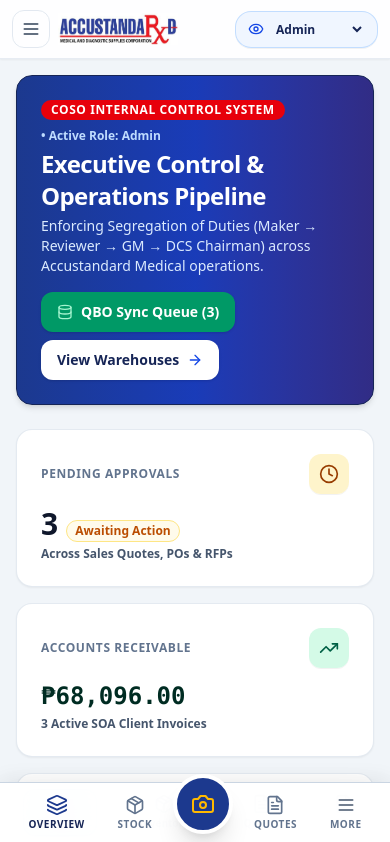
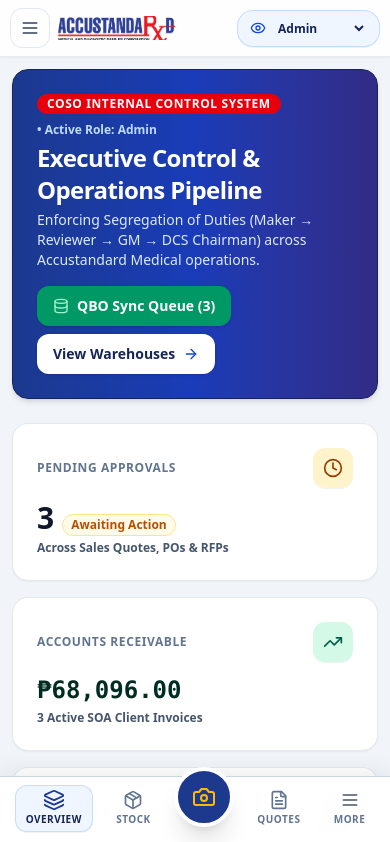
Before and after one commit to ItsAdventureTime/portfolio-accustandard, a Next.js app: page /accustandard/demo/ in a window 390 px wide. Shown: the top 842 px of the page. Built offline with nearby package versions, Linux system fonts and the light colour scheme.

Commit message:
fix(ui/ux): resolve mobile notch collision, remove duplicate bottom nav bar, add safe-area insets

```diff
--- a/src/app/layout.tsx
+++ b/src/app/layout.tsx
@@ -1,9 +1,17 @@
-import type { Metadata } from 'next';
+import type { Metadata, Viewport } from 'next';
 import './globals.css';
 
 export const metadata: Metadata = {
   title: "Accustandard ERP Dashboard",
   description: "Control-First Enterprise Operations ERP & Multi-Location Inventory Dashboard for Accustandard Medical and Diagnostic Supplies Corporation",
+};
+
+export const viewport: Viewport = {
+  width: 'device-width',
+  initialScale: 1,
+  maximumScale: 1,
+  viewportFit: 'cover',
+  themeColor: '#0f172a',
 };
 
 export default function RootLayout({
--- a/src/app/page.tsx
+++ b/src/app/page.tsx
@@ -548,7 +548,7 @@ export default function Home() {
         />
 
         {/* Feature Module Workspace Container */}
-        <main className="flex-1 overflow-y-auto p-4 sm:p-6 lg:p-8 space-y-6 pb-24 md:pb-8 w-full">
+        <main className="flex-1 overflow-y-auto p-3 sm:p-6 lg:p-8 space-y-4 sm:space-y-6 pb-32 md:pb-8 w-full">
           {activeTab === 'overview' && (
             <ExecutiveOverview
               approvalsList={approvalsList}
@@ -644,65 +644,6 @@ export default function Home() {
             />
           )}
         </main>
-      </div>
-
-      {/* Role-Dynamic Mobile Navigation Bar */}
-      <div className="md:hidden fixed bottom-0 left-0 right-0 z-40 bg-white/95 text-slate-800 backdrop-blur-md border-t border-slate-200 shadow-[0_-4px_20px_rgba(0,0,0,0.06)] px-2 pt-1.5 pb-[max(0.5rem,env(safe-area-inset-bottom))] flex justify-around items-center text-[10px] font-bold no-print">
-        {allowedTabs.includes('overview') && (
-          <button
-            onClick={() => handleSelectTab('overview')}
-            className={`flex flex-col items-center py-1 px-3 rounded-xl transition ${
-              activeTab === 'overview'
-                ? 'text-blue-900 font-black bg-blue-50 border border-blue-200/80 shadow-2xs'
-                : 'text-slate-500 hover:text-slate-900 hover:bg-slate-100'
-            }`}
-          >
-            <Layers className="w-5 h-5 mb-0.5" />
-            <span>Overview</span>
-          </button>
-        )}
-
-        {allowedTabs.includes('inventory') && (
-          <button
-            onClick={() => handleSelectTab('inventory')}
-            className={`flex flex-col items-center py-1 px-3 rounded-xl transition ${
-              activeTab === 'inventory'
-                ? 'text-blue-900 font-black bg-blue-50 border border-blue-200/80 shadow-2xs'
-                : 'text-slate-500 hover:text-slate-900 hover:bg-slate-100'
-            }`}
-          >
-            <Package className="w-5 h-5 mb-0.5" />
-            <span>Inventory</span>
-          </button>
-        )}
-
-        {allowedTabs.includes('quotations') && (
-          <button
-            onClick={() => handleSelectTab('quotations')}
-            className={`flex flex-col items-center py-1 px-3 rounded-xl transition ${
-              activeTab === 'quotations'
-                ? 'text-blue-900 font-black bg-blue-50 border border-blue-200/80 shadow-2xs'
-                : 'text-slate-500 hover:text-slate-900 hover:bg-slate-100'
-            }`}
-          >
-            <FileText className="w-5 h-5 mb-0.5" />
-            <span>Quotes</span>
-          </button>
-        )}
-
-        {allowedTabs.includes('soa') && (
-          <button
-            onClick={() => handleSelectTab('soa')}
-            className={`flex flex-col items-center py-1 px-3 rounded-xl transition ${
-              activeTab === 'soa'
-                ? 'text-blue-900 font-black bg-blue-50 border border-blue-200/80 shadow-2xs'
-                : 'text-slate-500 hover:text-slate-900 hover:bg-slate-100'
-            }`}
-          >
-            <FileCheck className="w-5 h-5 mb-0.5" />
-            <span>SOA</span>
-          </button>
-        )}
       </div>
 
       {/* Global Modals & Drawers */}
@@ -807,6 +748,7 @@ export default function Home() {
         onSelectTab={handleSelectTab}
         onOpenScanner={() => setIsScannerOpen(true)}
         onOpenMobileDrawer={() => setIsMobileDrawerOpen(true)}
+        allowedTabs={allowedTabs}
       />
 
       <PWAInstallModal
--- a/src/components/layout/Header.tsx
+++ b/src/components/layout/Header.tsx
@@ -28,21 +28,21 @@ export const Header: React.FC<HeaderProps> = ({
   onOpenMobileDrawer,
 }) => {
   return (
-    <header className="bg-white/90 backdrop-blur-xl border-b border-slate-200/80 text-slate-900 sticky top-0 z-30 shadow-xs w-full transition-all duration-200">
-      <div className="w-full px-3 sm:px-6 lg:px-8 py-2.5 sm:py-3 flex items-center justify-between gap-2 sm:gap-4">
+    <header className="bg-white/90 backdrop-blur-xl border-b border-slate-200/80 text-slate-900 sticky top-0 z-30 shadow-xs w-full transition-all duration-200 pt-[env(safe-area-inset-top,0px)]">
+      <div className="w-full px-2.5 sm:px-6 lg:px-8 py-2 sm:py-3 flex items-center justify-between gap-1.5 sm:gap-4">
         {/* Left: Mobile Menu Toggle & Brand Logo */}
-        <div className="flex items-center gap-2 sm:gap-4 shrink-0">
+        <div className="flex items-center gap-1.5 sm:gap-3 shrink min-w-0">
           <button
             onClick={onOpenMobileDrawer}
-            className="md:hidden p-2 rounded-xl text-slate-700 hover:text-slate-900 hover:bg-slate-100 transition-all duration-200 border border-slate-200 active:scale-95 cursor-pointer"
+            className="md:hidden p-1.5 rounded-xl text-slate-700 hover:text-slate-900 hover:bg-slate-100 transition-all duration-200 border border-slate-200 active:scale-95 cursor-pointer shrink-0 min-h-[40px] min-w-[40px] flex items-center justify-center"
             aria-label="Open mobile menu"
           >
             <Menu className="w-5 h-5" />
           </button>
 
-          {/* Mobile Logo Branding */}
-          <div className="flex items-center md:hidden shrink-0">
-            <AccustandardLogo size="sm" />
+          {/* Mobile Logo Branding with max-w constraint to prevent notch collision */}
+          <div className="flex items-center md:hidden shrink min-w-0 max-w-[135px] xs:max-w-[160px] sm:max-w-none overflow-hidden">
+            <AccustandardLogo size="sm" className="max-h-6 xs:max-h-7 sm:max-h-9" />
           </div>
 
           {/* Desktop Search Trigger / Command Palette */}
--- a/src/components/navigation/BottomNav.tsx
+++ b/src/components/navigation/BottomNav.tsx
@@ -1,13 +1,14 @@
 'use client';
 
 import React from 'react';
-import { Layers, Package, Camera, Menu, FileText } from 'lucide-react';
+import { Layers, Package, Camera, Menu, FileText, FileCheck } from 'lucide-react';
 
 interface BottomNavProps {
   activeTab: string;
   onSelectTab: (tabKey: string) => void;
   onOpenScanner: () => void;
   onOpenMobileDrawer: () => void;
+  allowedTabs?: string[];
 }
 
 export const BottomNav: React.FC<BottomNavProps> = ({
@@ -15,66 +16,86 @@ export const BottomNav: React.FC<BottomNavProps> = ({
   onSelectTab,
   onOpenScanner,
   onOpenMobileDrawer,
+  allowedTabs = ['overview', 'inventory', 'quotations', 'soa', 'purchasing', 'rfp', 'admin'],
 }) => {
   return (
-    <div className="md:hidden fixed bottom-0 left-0 right-0 z-40 bg-white/95 backdrop-blur-xl border-t border-slate-300 shadow-2xl px-3 py-2 flex items-center justify-around text-slate-700">
+    <div className="md:hidden fixed bottom-0 left-0 right-0 z-40 bg-white/95 backdrop-blur-xl border-t border-slate-300 shadow-[0_-4px_25px_rgba(0,0,0,0.08)] px-2 pt-2 pb-[max(0.75rem,env(safe-area-inset-bottom,0px))] flex items-center justify-around text-slate-700 no-print">
       {/* 1. Overview */}
+      {allowedTabs.includes('overview') && (
         <button
           type="button"
           onClick={() => onSelectTab('overview')}
-        className={`flex flex-col items-center justify-center py-1 px-3 rounded-xl transition cursor-pointer min-h-[44px] ${
+          className={`flex flex-col items-center justify-center py-1 px-2.5 rounded-xl transition cursor-pointer min-h-[44px] ${
             activeTab === 'overview'
-            ? 'text-blue-950 font-black'
+              ? 'text-blue-950 font-black bg-blue-50 border border-blue-200/90 shadow-2xs'
               : 'text-slate-500 hover:text-slate-900 font-semibold'
           }`}
         >
           <Layers className={`w-5 h-5 ${activeTab === 'overview' ? 'text-blue-900 scale-110' : 'text-slate-500'}`} />
           <span className="text-[10px] mt-0.5 uppercase tracking-wider">Overview</span>
         </button>
+      )}
 
-      {/* 2. Inventory */}
+      {/* 2. Stock / Inventory */}
+      {allowedTabs.includes('inventory') && (
         <button
           type="button"
           onClick={() => onSelectTab('inventory')}
-        className={`flex flex-col items-center justify-center py-1 px-3 rounded-xl transition cursor-pointer min-h-[44px] ${
+          className={`flex flex-col items-center justify-center py-1 px-2.5 rounded-xl transition cursor-pointer min-h-[44px] ${
             activeTab === 'inventory'
-            ? 'text-blue-950 font-black'
+              ? 'text-blue-950 font-black bg-blue-50 border border-blue-200/90 shadow-2xs'
               : 'text-slate-500 hover:text-slate-900 font-semibold'
           }`}
         >
           <Package className={`w-5 h-5 ${activeTab === 'inventory' ? 'text-blue-900 scale-110' : 'text-slate-500'}`} />
           <span className="text-[10px] mt-0.5 uppercase tracking-wider">Stock</span>
         </button>
+      )}
 
-      {/* 3. Primary Center Thumb Action: Barcode Scanner */}
+      {/* 3. Primary Elevated Center Action: Barcode Camera Scanner */}
       <button
         type="button"
         onClick={onOpenScanner}
-        className="flex flex-col items-center justify-center -mt-5 bg-blue-900 hover:bg-blue-800 text-white rounded-full p-3.5 shadow-xl transition-all active:scale-95 border-4 border-white cursor-pointer min-h-[52px] min-w-[52px]"
+        className="flex flex-col items-center justify-center -mt-6 bg-blue-900 hover:bg-blue-800 text-white rounded-full p-3.5 shadow-xl transition-all active:scale-95 border-4 border-white cursor-pointer min-h-[52px] min-w-[52px] shrink-0"
         title="Instant Mobile Camera Barcode Scanner"
       >
         <Camera className="w-6 h-6 text-amber-400" />
       </button>
 
-      {/* 4. Quotations */}
+      {/* 4. Quotes / SOA based on permission */}
+      {allowedTabs.includes('quotations') ? (
         <button
           type="button"
           onClick={() => onSelectTab('quotations')}
-        className={`flex flex-col items-center justify-center py-1 px-3 rounded-xl transition cursor-pointer min-h-[44px] ${
+          className={`flex flex-col items-center justify-center py-1 px-2.5 rounded-xl transition cursor-pointer min-h-[44px] ${
             activeTab === 'quotations'
-            ? 'text-blue-950 font-black'
+              ? 'text-blue-950 font-black bg-blue-50 border border-blue-200/90 shadow-2xs'
               : 'text-slate-500 hover:text-slate-900 font-semibold'
           }`}
         >
           <FileText className={`w-5 h-5 ${activeTab === 'quotations' ? 'text-blue-900 scale-110' : 'text-slate-500'}`} />
           <span className="text-[10px] mt-0.5 uppercase tracking-wider">Quotes</span>
         </button>
+      ) : allowedTabs.includes('soa') ? (
+        <button
+          type="button"
+          onClick={() => onSelectTab('soa')}
+          className={`flex flex-col items-center justify-center py-1 px-2.5 rounded-xl transition cursor-pointer min-h-[44px] ${
+            activeTab === 'soa'
+              ? 'text-blue-950 font-black bg-blue-50 border border-blue-200/90 shadow-2xs'
+              : 'text-slate-500 hover:text-slate-900 font-semibold'
+          }`}
+        >
+          <FileCheck className={`w-5 h-5 ${activeTab === 'soa' ? 'text-blue-900 scale-110' : 'text-slate-500'}`} />
+          <span className="text-[10px] mt-0.5 uppercase tracking-wider">SOA</span>
+        </button>
+      ) : null}
 
       {/* 5. More Modules Drawer */}
       <button
         type="button"
         onClick={onOpenMobileDrawer}
-        className="flex flex-col items-center justify-center py-1 px-3 rounded-xl text-slate-500 hover:text-slate-900 font-semibold transition cursor-pointer min-h-[44px]"
+        className="flex flex-col items-center justify-center py-1 px-2.5 rounded-xl text-slate-500 hover:text-slate-900 font-semibold transition cursor-pointer min-h-[44px]"
       >
         <Menu className="w-5 h-5 text-slate-600" />
         <span className="text-[10px] mt-0.5 uppercase tracking-wider">More</span>
```
Lines whose indentation alone changed are shown as unchanged.
